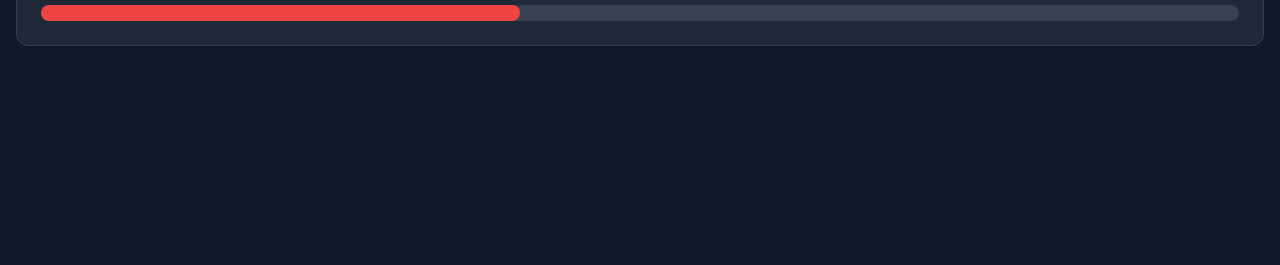
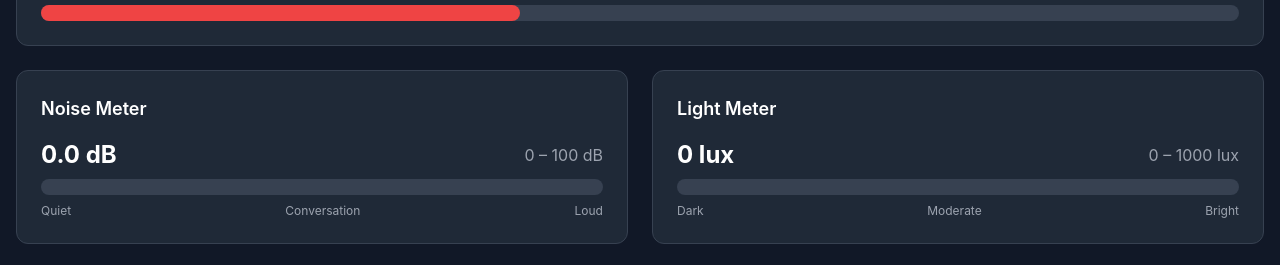
Before and after one commit to Opentab1/thefinale2, a React (Vite) app in the folder dashboard/ui/: page / in a window 1280 px wide. Shown: the part 938-1203 px from the top of the page. Before the commit the page ends 1008 px from the top, so only its background shows below. Built offline with nearby package versions, Linux system fonts and the light colour scheme; no server answers.

Commit message:
feat(ui): add live Noise and Light meters on overview

```diff
--- a/dashboard/ui/src/components/LiveOverview.jsx
+++ b/dashboard/ui/src/components/LiveOverview.jsx
@@ -105,6 +105,19 @@ export default function LiveOverview({ sensorData }) {
           light={light_level}
         />
       </div>
+
+      {/* Live Meters */}
+      <div className="grid grid-cols-1 lg:grid-cols-2 gap-6">
+        <div className="bg-gray-800 rounded-xl p-6 border border-gray-700">
+          <h3 className="text-lg font-semibold mb-4">Noise Meter</h3>
+          <NoiseMeter db={noise_db} />
+        </div>
+
+        <div className="bg-gray-800 rounded-xl p-6 border border-gray-700">
+          <h3 className="text-lg font-semibold mb-4">Light Meter</h3>
+          <LuxMeter lux={light_level} />
+        </div>
+      </div>
     </div>
   )
 }
@@ -126,6 +139,72 @@ function MetricCard({ icon, title, value, unit, color }) {
       </div>
       <div className="text-3xl font-bold">
         {value} <span className="text-xl text-gray-400">{unit}</span>
+      </div>
+    </div>
+  )
+}
+
+function NoiseMeter({ db }) {
+  const minDb = 0
+  const maxDb = 100 // UI scale; calculation clamps internally
+  const value = Math.max(minDb, Math.min(maxDb, Number(db || 0)))
+  const pct = Math.round((value / maxDb) * 100)
+
+  const getColor = (v) => {
+    if (v < 50) return 'bg-green-500'
+    if (v < 70) return 'bg-yellow-500'
+    return 'bg-red-500'
+  }
+
+  return (
+    <div>
+      <div className="flex items-center justify-between mb-2">
+        <span className="text-2xl font-bold">{value.toFixed(1)} dB</span>
+        <span className="text-gray-400">0 – {maxDb} dB</span>
+      </div>
+      <div className="w-full bg-gray-700 rounded-full h-4">
+        <div
+          className={`h-4 rounded-full transition-all duration-500 ${getColor(value)}`}
+          style={{ width: `${pct}%` }}
+        />
+      </div>
+      <div className="flex justify-between text-xs text-gray-400 mt-2">
+        <span>Quiet</span>
+        <span>Conversation</span>
+        <span>Loud</span>
+      </div>
+    </div>
+  )
+}
+
+function LuxMeter({ lux }) {
+  const minLux = 0
+  const maxLux = 1000 // UI scale
+  const value = Math.max(minLux, Math.min(maxLux, Number(lux || 0)))
+  const pct = Math.round((value / maxLux) * 100)
+
+  const getColor = (v) => {
+    if (v < 150) return 'bg-blue-500'
+    if (v < 500) return 'bg-green-500'
+    return 'bg-yellow-500'
+  }
+
+  return (
+    <div>
+      <div className="flex items-center justify-between mb-2">
+        <span className="text-2xl font-bold">{value.toFixed(0)} lux</span>
+        <span className="text-gray-400">0 – {maxLux} lux</span>
+      </div>
+      <div className="w-full bg-gray-700 rounded-full h-4">
+        <div
+          className={`h-4 rounded-full transition-all duration-500 ${getColor(value)}`}
+          style={{ width: `${pct}%` }}
+        />
+      </div>
+      <div className="flex justify-between text-xs text-gray-400 mt-2">
+        <span>Dark</span>
+        <span>Moderate</span>
+        <span>Bright</span>
       </div>
     </div>
   )
```
